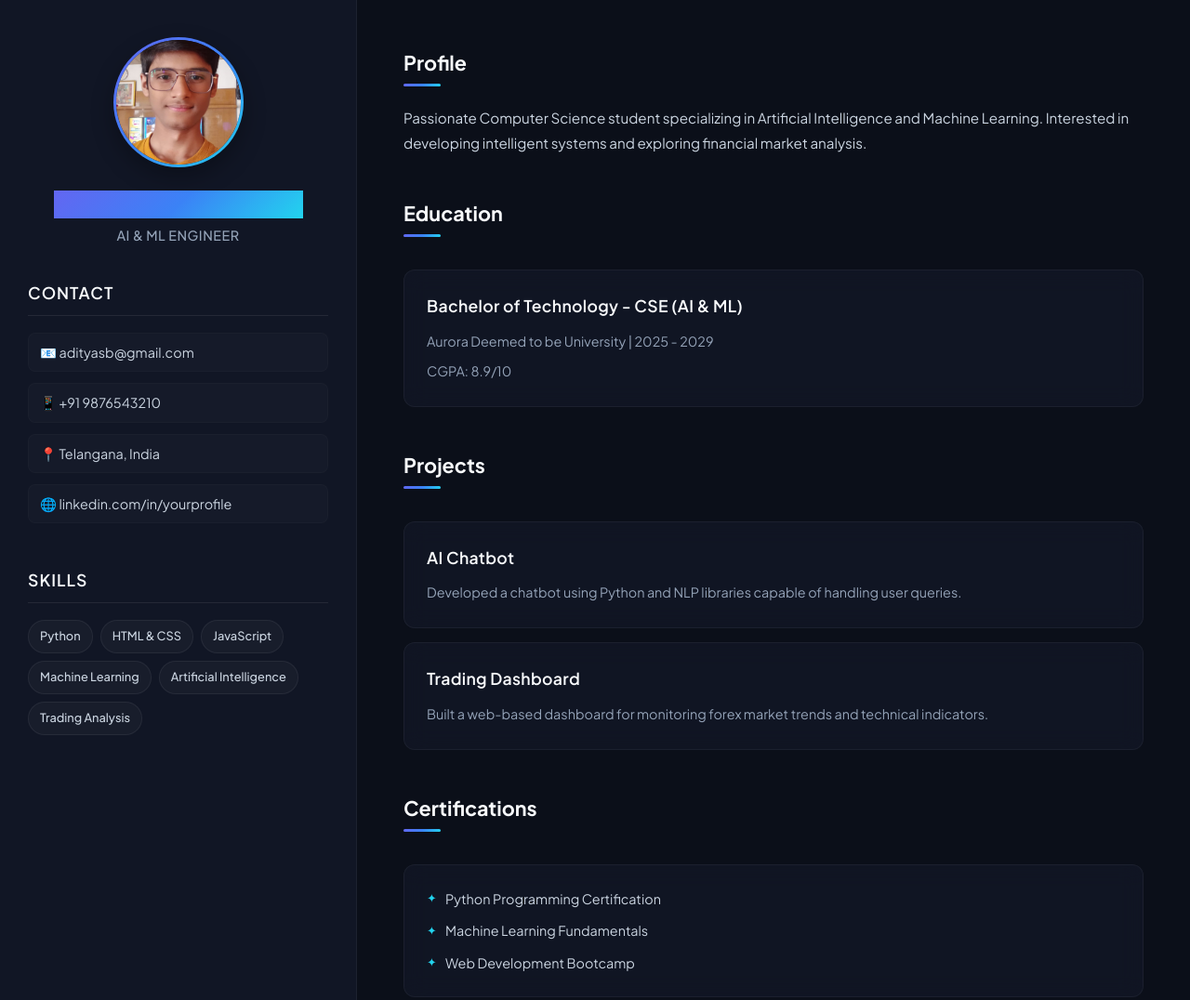
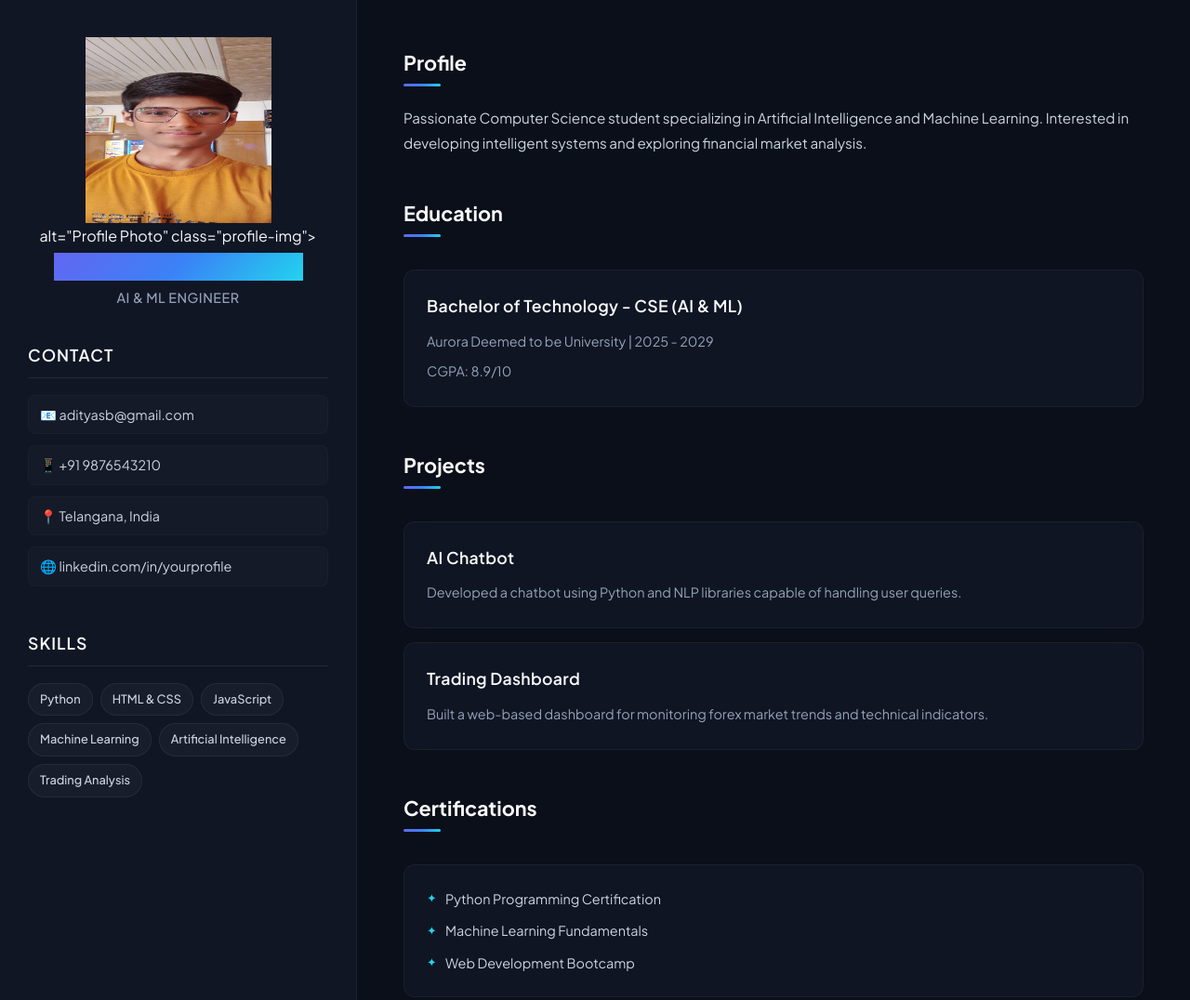
Before and after one commit to Shivaditya07/Branches_Concept, a plain HTML site: page index.html in a window 1280 px wide. Shown: the top 1076 px of the page at 93% size. Drawn offline with Linux system fonts and the light colour scheme; files whose address does not match are found by name.

Commit message:
Update index.html

```diff
--- a/index.html
+++ b/index.html
@@ -15,7 +15,7 @@
         <aside class="sidebar">
 
             <div class="profile-section">
-                <img src="c:\Users\SHIVADITYA SINGH\OneDrive\Pictures\Aditya.jpeg"
+               <img src="Aditya.jpeg" alt="Aditya profile pic" height="200px" width="200px">
                      alt="Profile Photo"
                      class="profile-img">
 
```
